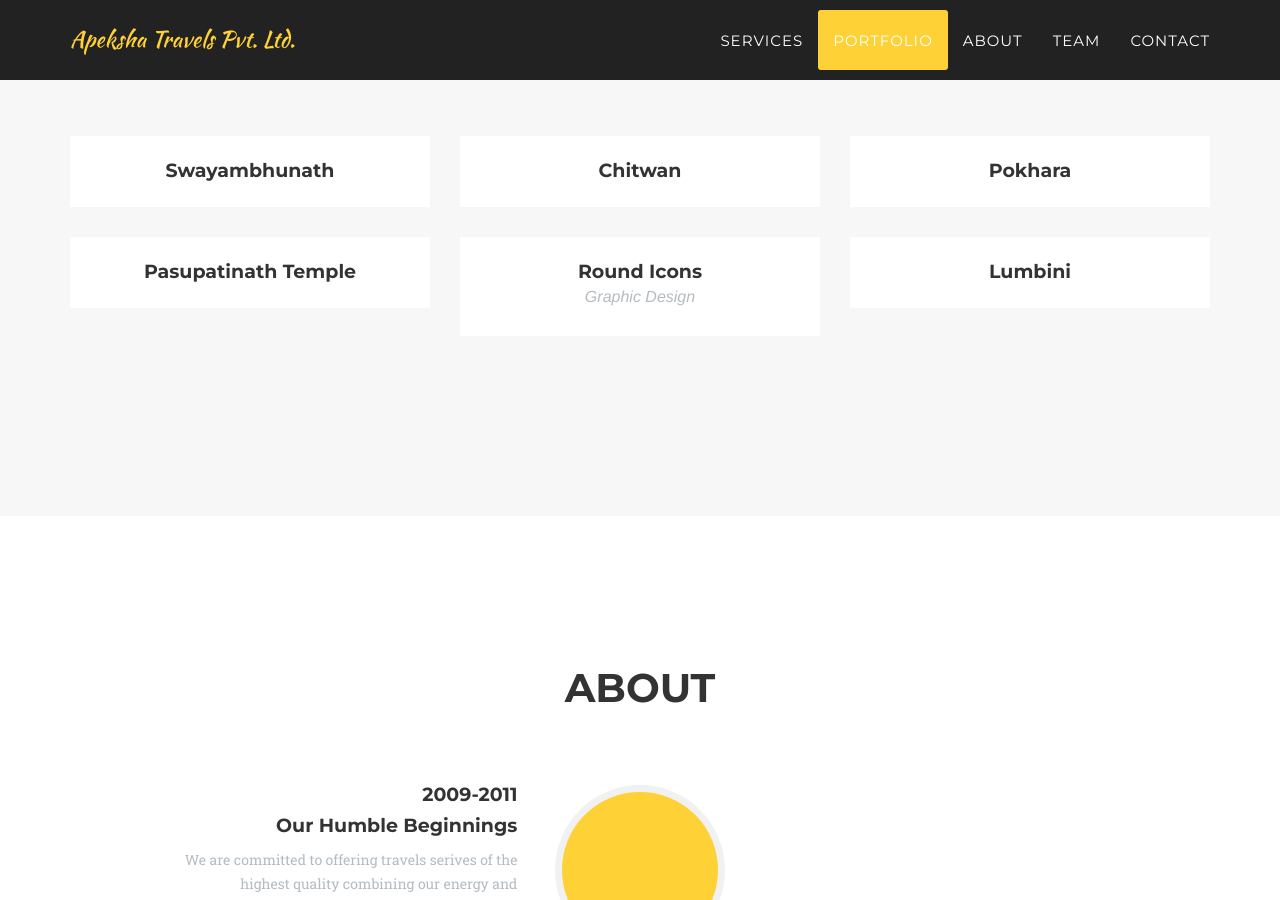
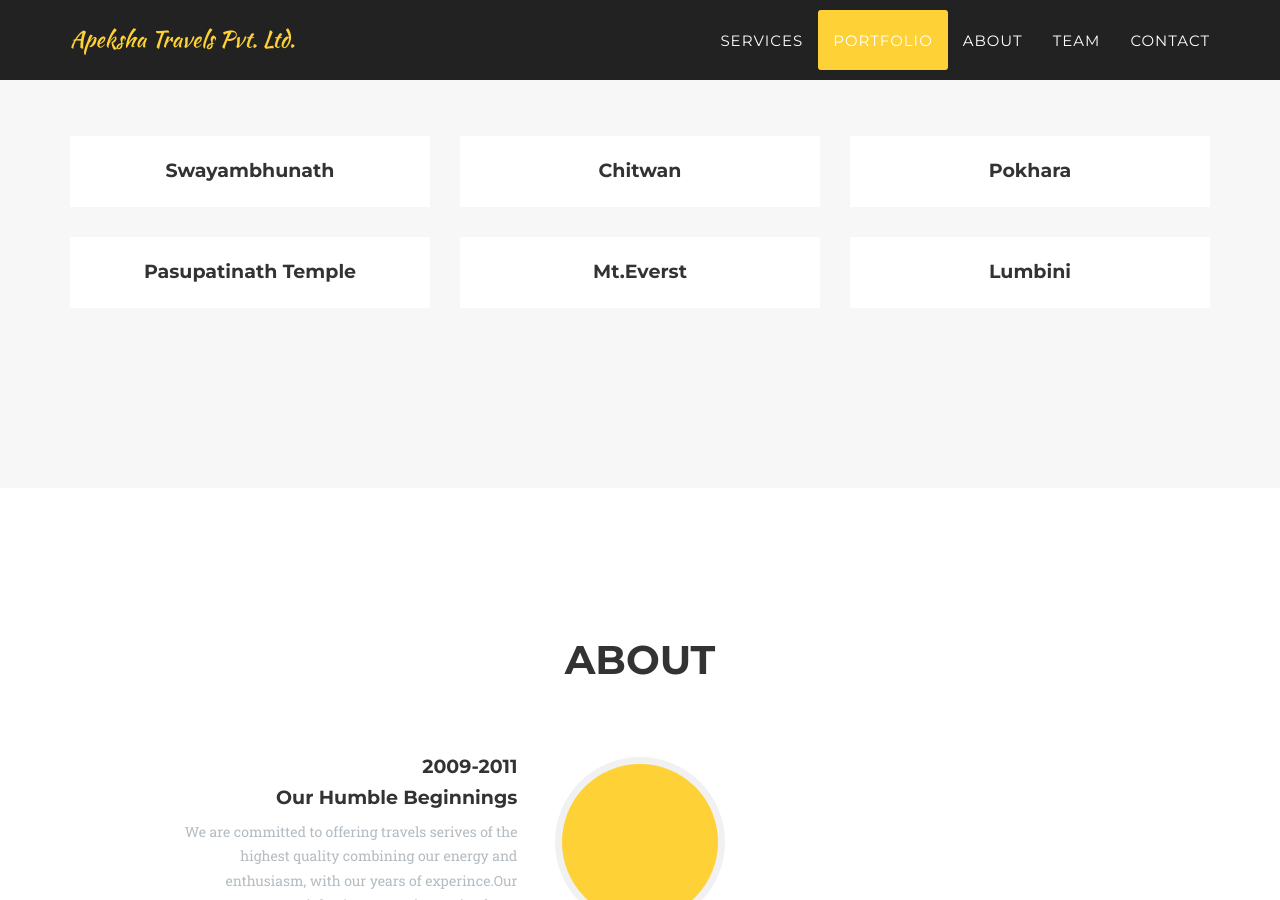
Before and after one commit to gauravmanandhar/apekshatravels.com.np, a Jekyll site: the page built from _posts/2014-07-13-project-6.markdown, in a window 1280 px wide and 900 px high, scrolled down 1540 px. Built offline with Jekyll 4.4.1, drawn with Linux system fonts in a browser that asks for light colours; some web fonts are replaced.

Commit message:
Update 2014-07-13-project-6.markdown
name changed

```diff
--- a/_posts/2014-07-13-project-6.markdown
+++ b/_posts/2014-07-13-project-6.markdown
@@ -1,6 +1,6 @@
 ---
-title: Round Icons
-subtitle: Graphic Design
+title: Mt.Everst
+subtitle:
 layout: default
 modal-id: 6
 date: 2014-07-15
```
